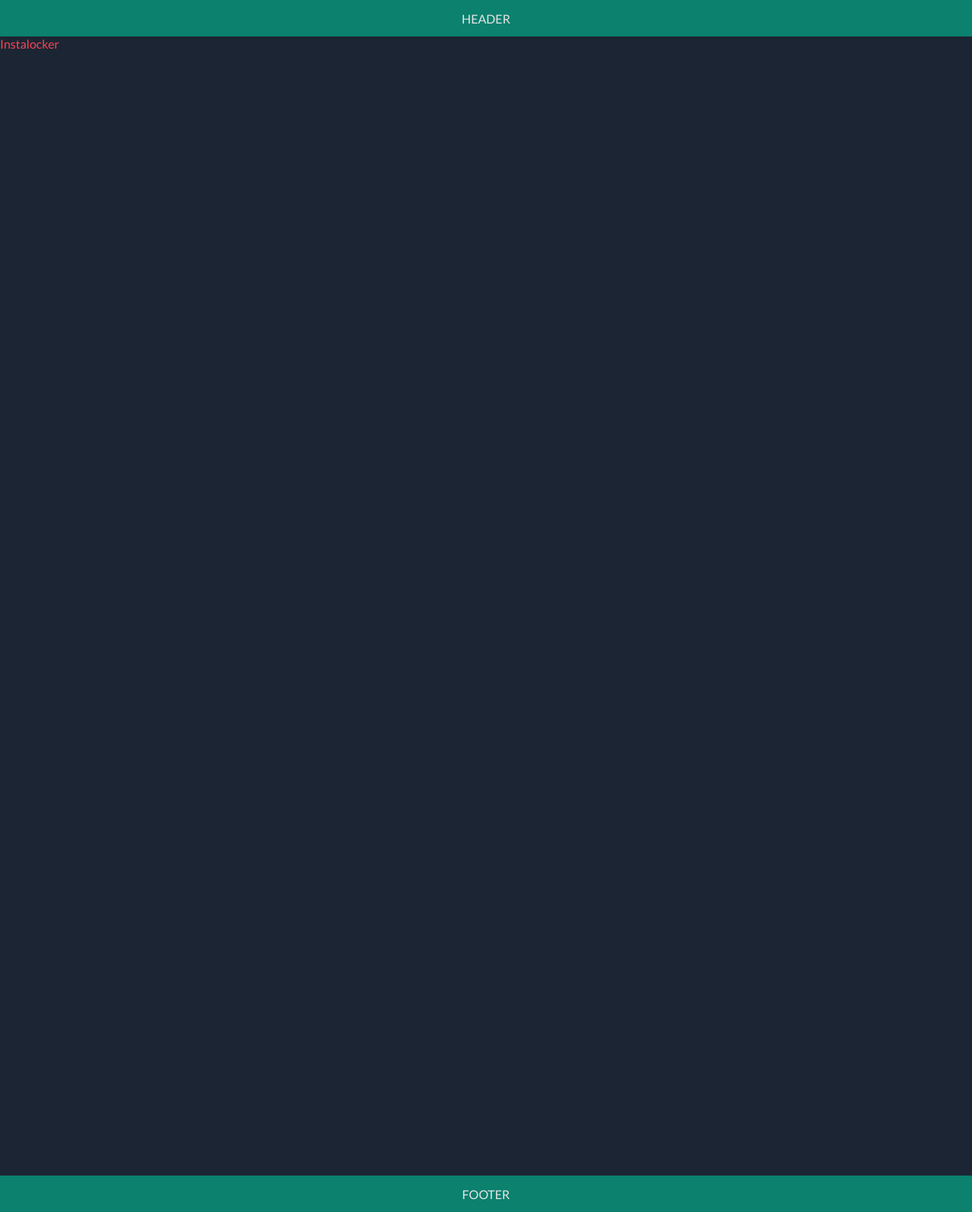
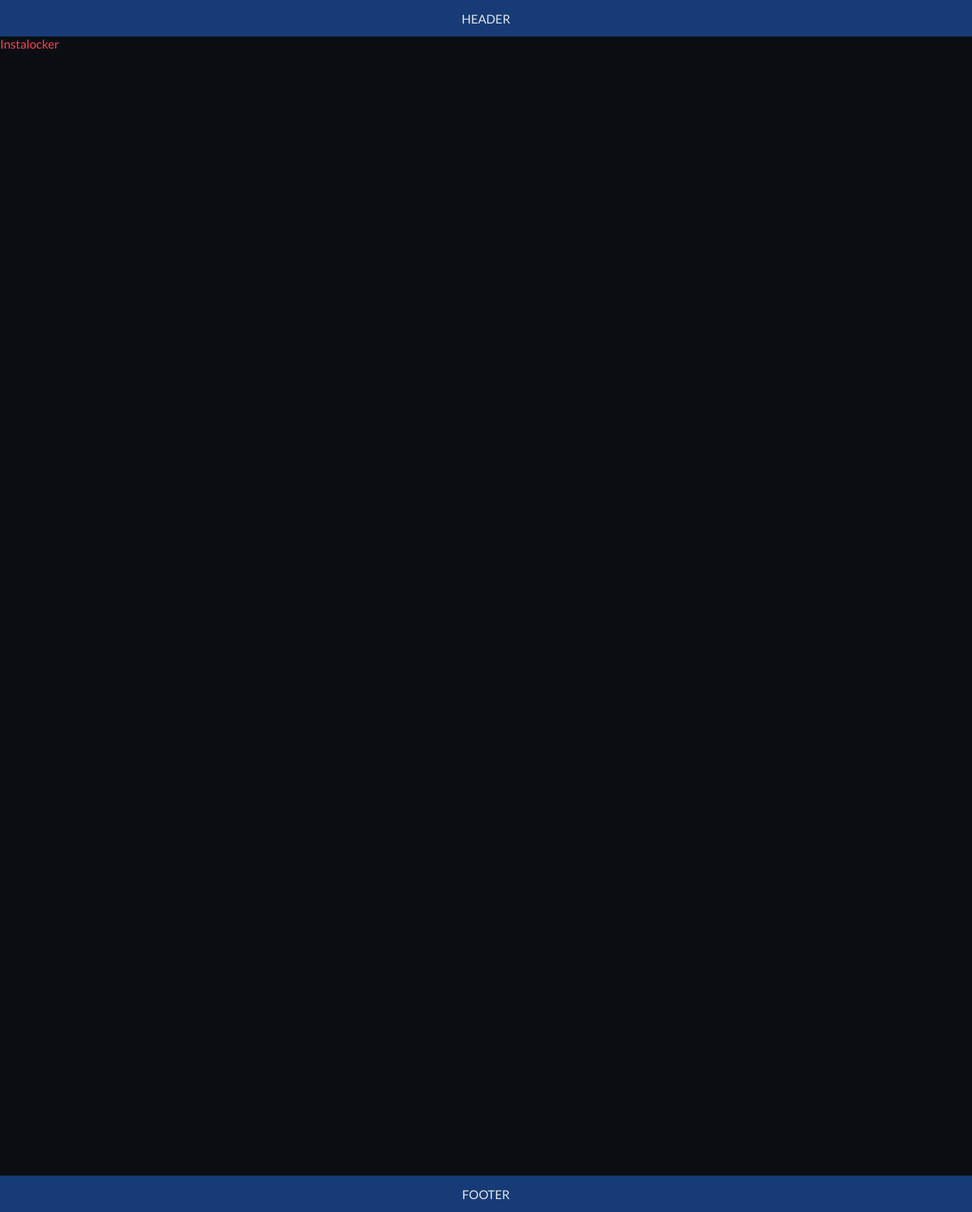
Before and after one commit to Davi-S/Toolorant, a Python web app: template src/flask_application/index_bp/templates/index/index.html in a window 1280 px wide. Shown: the whole page at 76% size. Run offline with Jinja, Linux system fonts and the light colour scheme; the template is opened without the code that fills it, so the values that code supplies are empty.

Commit message:
Small changes

```diff
--- a/src/flask_application/app.py
+++ b/src/flask_application/app.py
@@ -14,7 +14,7 @@ def create_app(environment: str = 'development') -> flask.Flask:
     # except Exception:
     #     @app.route('/')
     #     def warning_page():
-    #         return 'Please open valorant and restart the instalocker to use the application'
+    #         return 'Please open valorant and restart Toolorant'
     #     @app.before_request
     #     def before_request():
     #         if flask.request.endpoint != 'warning_page':
--- a/src/flask_application/instalocker_bp/instalocker.py
+++ b/src/flask_application/instalocker_bp/instalocker.py
@@ -1,4 +1,4 @@
-# TODO: The fact that the profile can be None is bad because it add a lot of checking. Need to find a way to reduce the amount of checks
+# TODO: The fact that the profile can be None is bad because it adds a lot of checking. Need to find a way to reduce the amount of checks
 import flask
 from .instalocker_cls import Instalocker
 from .profile import Profile, get_all_profiles
@@ -12,7 +12,7 @@ instalocker_bp = flask.Blueprint('instalocker_bp', __name__,
 
 def init_app(app: flask.Flask):
     # Create and configure instalocker
-    instalocker = Instalocker()
+    instalocker = Instalocker(app.client)
     profile_name = app.user_settings.profile
     instalocker.profile = None if profile_name is None else Profile.load(profile_name)
 
--- a/src/flask_application/static/css/base.css
+++ b/src/flask_application/static/css/base.css
@@ -2,9 +2,9 @@
     /* Color palette */
     --white_shade: rgb(230, 230, 230);
     --black_shade: rgb(25, 25, 25);
-    --primary_color: rgb(28, 37, 51);
+    --primary_color: rgb(10, 14, 19);
     --accent_color: rgb(250, 68, 84);
-    --neutral_color: rgb(11, 129, 110); /* rgb(61, 165, 255); */
+    --neutral_color: rgb(22 59 119); /* rgb(43, 43, 53); /* rgb(11, 129, 110); /* rgb(61, 165, 255); */
 }
 
 html {
```
